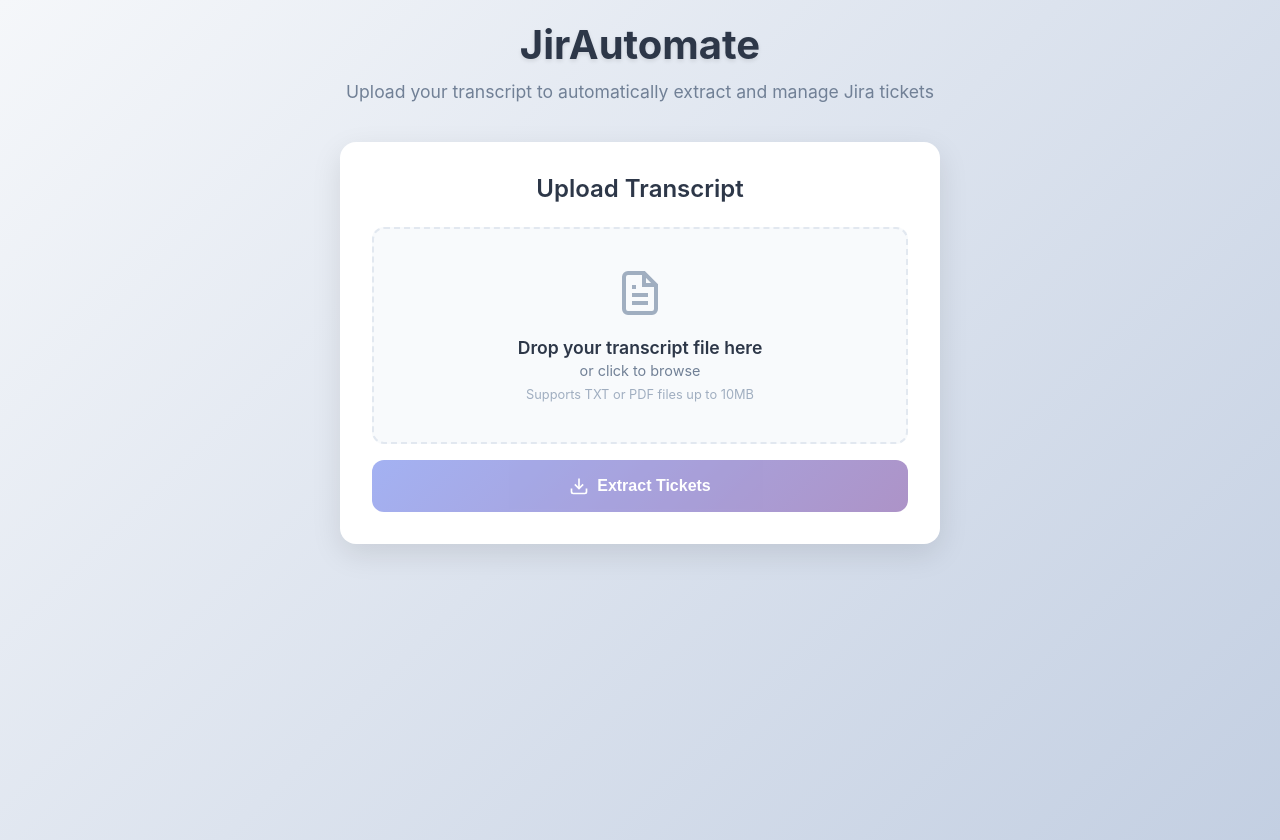
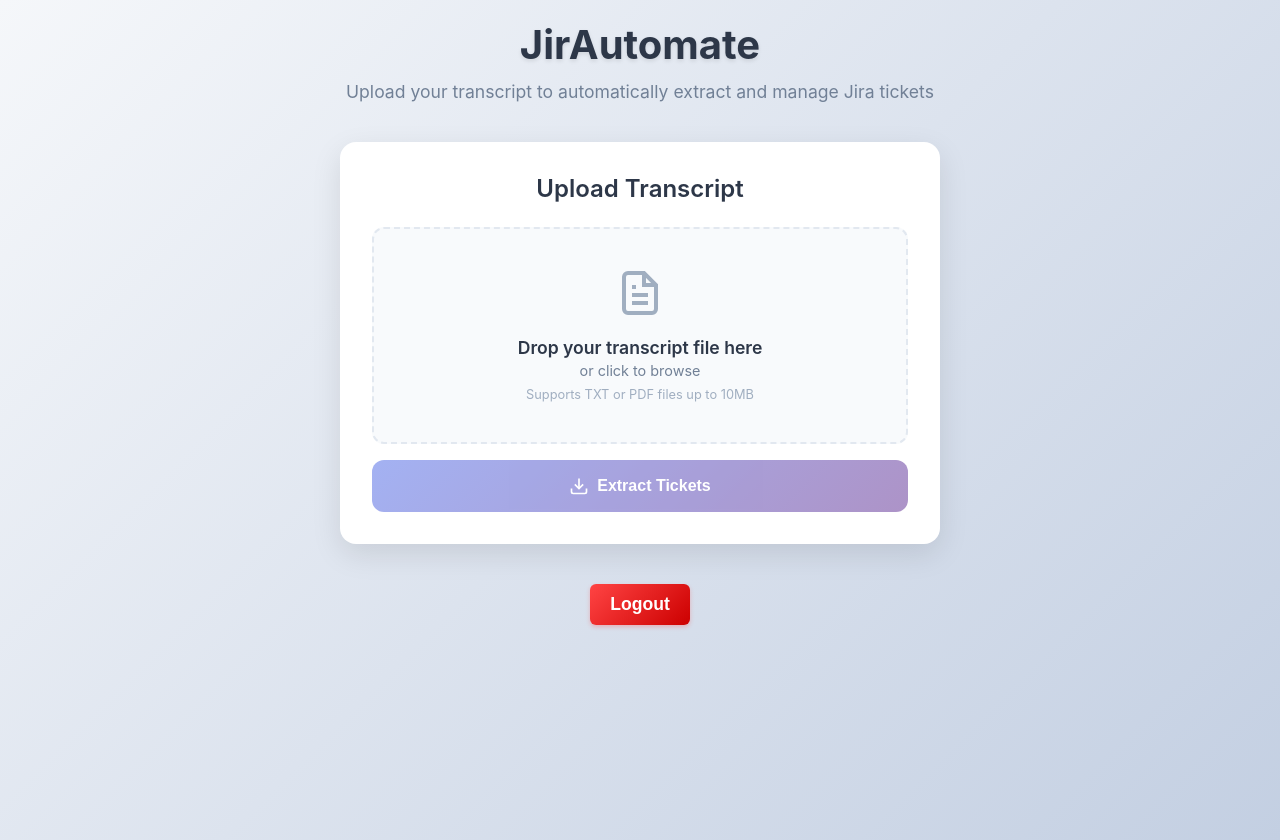
Before and after one commit to swapnilgarg7/JirAutomate, an Angular app in the folder frontend/: page /transcript in a window 1280 px wide. Built offline with nearby package versions, Linux system fonts and the light colour scheme; sample sign-in values are in the browser's storage.

Commit message:
added auth middleware and logout functionality

```diff
--- a/frontend/src/app/app.routes.ts
+++ b/frontend/src/app/app.routes.ts
@@ -2,8 +2,9 @@
 import { Home } from './home/home';
 import {Auth} from './auth/auth';
 import { Transcript } from './transcript/transcript';
+import { AuthGuard } from './auth/auth.guard';
 
 export const routes: Routes = [
   { path: '', component: Auth },
-  { path: 'transcript', component: Transcript }
+  { path: 'transcript', component: Transcript, canActivate: [AuthGuard] }
 ];
--- /dev/null
+++ b/frontend/src/app/auth/auth.guard.ts
@@ -0,0 +1,17 @@
+import { Injectable } from '@angular/core';
+import { CanActivate, Router } from '@angular/router';
+
+@Injectable({ providedIn: 'root' })
+export class AuthGuard implements CanActivate {
+  constructor(private router: Router) {}
+
+  canActivate(): boolean {
+    // Replace with your actual login check logic
+    const isLoggedIn = !!localStorage.getItem('token');
+    if (!isLoggedIn) {
+      this.router.navigate(['/']);
+      return false;
+    }
+    return true;
+  }
+}
--- a/frontend/src/app/transcript/transcript.html
+++ b/frontend/src/app/transcript/transcript.html
@@ -169,4 +169,7 @@
       </button>
     </div>
   </div>
+  <div class="logout-div">
+      <button class="logout-btn" (click)="logout()">Logout</button>
+  </div>
 </div>
--- a/frontend/src/app/transcript/transcript.scss
+++ b/frontend/src/app/transcript/transcript.scss
@@ -367,6 +367,38 @@
   }
 }
 
+.logout-div{
+  width: 100%;
+  display: flex;
+}
+
+.logout-btn {
+  margin: auto;
+  width: 100%;
+  max-width: 100px;
+  background: linear-gradient(135deg, #ff4444, #cc0000);
+  color: white;
+  border: none;
+  border-radius: 6px;
+  padding: 10px 16px;
+  font-size:1.1rem;
+  font-weight: 600;
+  cursor: pointer;
+  transition: all 0.3s ease;
+  box-shadow: 0 2px 4px rgba(255, 68, 68, 0.3);
+}
+
+.logout-btn:hover {
+  background: linear-gradient(135deg, #ff5555, #dd0000);
+  transform: translateY(-1px);
+  box-shadow: 0 4px 8px rgba(255, 68, 68, 0.4);
+}
+
+.logout-btn:active {
+  transform: translateY(0);
+  box-shadow: 0 1px 2px rgba(255, 68, 68, 0.3);
+}
+
 // Responsive design
 @media (max-width: 768px) {
   .transcript-container {
--- a/frontend/src/app/transcript/transcript.ts
+++ b/frontend/src/app/transcript/transcript.ts
@@ -13,6 +13,10 @@
   styleUrl: './transcript.scss'
 })
 export class Transcript {
+  logout() {
+    localStorage.removeItem('token');
+    window.location.href = '/';
+  }
   file!: File;
   tickets: TicketRequest[] = [];
   loading = false;
```
